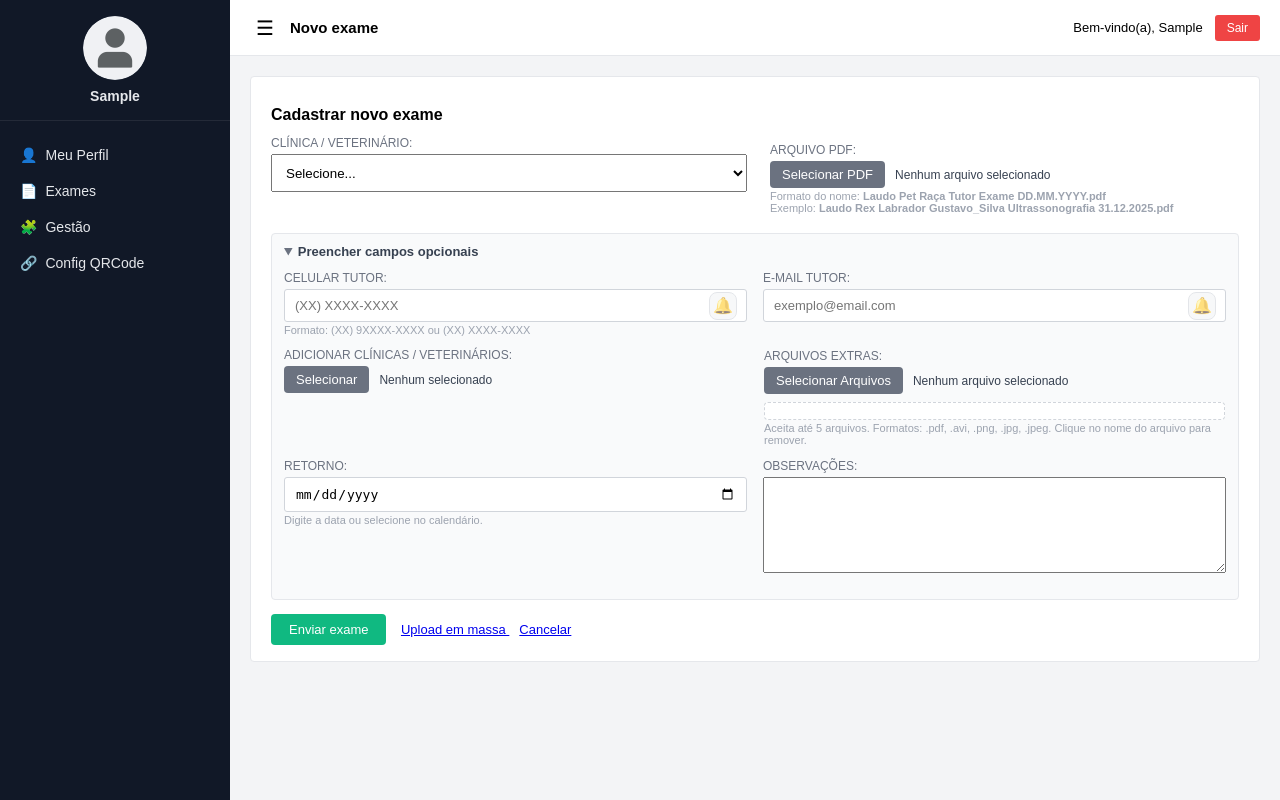
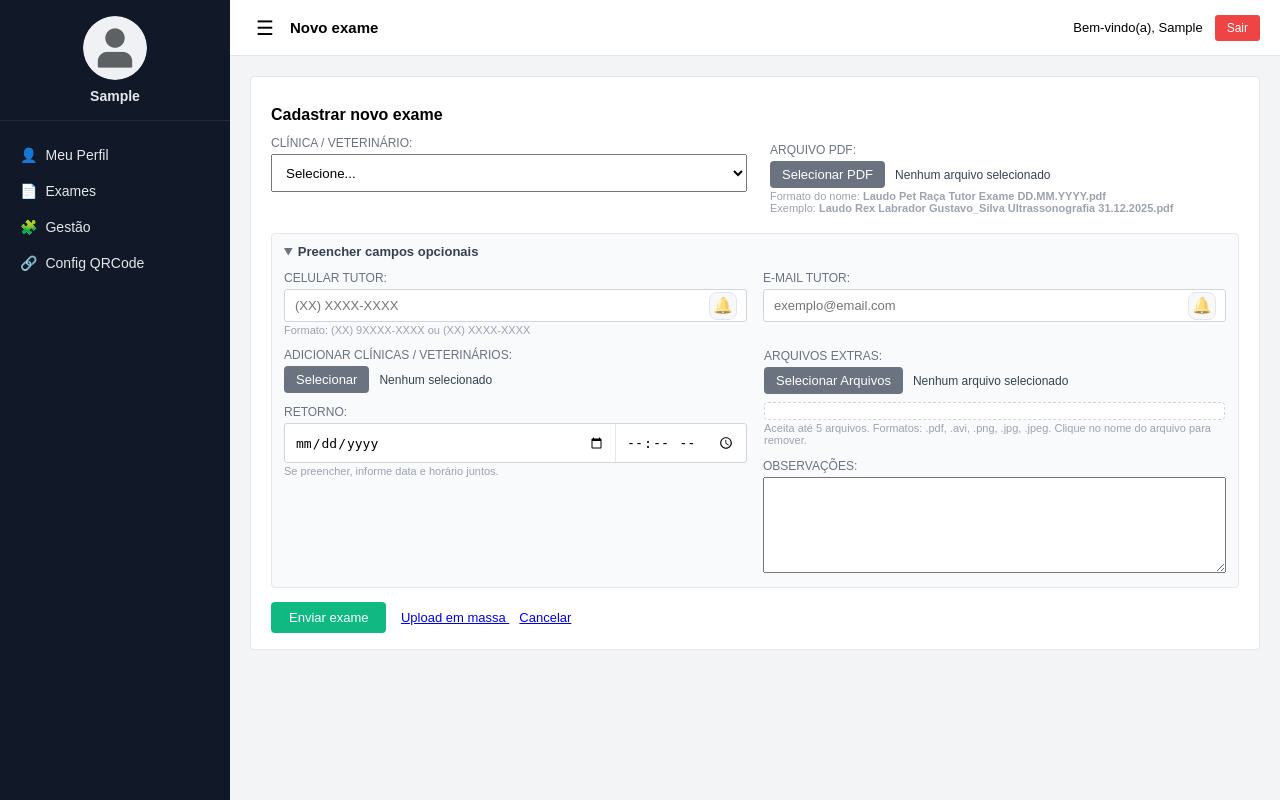
Before and after one commit to RicardoSerta/vet, a Django app: page /exames/novo/ in a window 1280 px wide, after a click on "Preencher campos opcionais". Run offline with Django 5.2, Linux system fonts and the light colour scheme; the visitor is signed in with stand-in values (Sample User, id 1); data comes from the database, SQL or seed files in the repository; some libraries are stand-ins or nearby versions.

Commit message:
Correções de estética e adição de horário no Retorno

```diff
--- a/accounts/forms.py
+++ b/accounts/forms.py
@@ -168,6 +168,22 @@ class ExamUploadForm(forms.Form):
         )
     )
 
+    retorno_horario = forms.TimeField(
+        label='Horário do retorno',
+        required=False,
+        input_formats=['%H:%M'],
+        error_messages={
+            "invalid": "Informe um horário válido."
+        },
+        widget=forms.TimeInput(
+            format='%H:%M',
+            attrs={
+                'type': 'time',
+                'step': '60',
+            }
+        )
+    )
+
     observations = forms.CharField(
         label='Observações',
         required=False,
@@ -227,7 +243,6 @@ class ExamUploadForm(forms.Form):
             ('Veterinários', vet_choices),
         ]
 
-        # Retorno não pode ser anterior a hoje
         self.fields['retorno_previsto'].widget.attrs['min'] = date.today().isoformat()
 
     def clean_clinic_or_vet(self):
@@ -258,6 +273,16 @@ class ExamUploadForm(forms.Form):
 
     def clean(self):
         cleaned_data = super().clean()
+
+        retorno_previsto = cleaned_data.get("retorno_previsto")
+        retorno_horario = cleaned_data.get("retorno_horario")
+
+        if retorno_horario and not retorno_previsto:
+            self.add_error("retorno_previsto", "Informe a data do retorno.")
+
+        if retorno_previsto and not retorno_horario:
+            self.add_error("retorno_horario", "Informe o horário do retorno.")
+
         pdf = cleaned_data.get("pdf_file")
 
         if not pdf:
--- a/accounts/models.py
+++ b/accounts/models.py
@@ -35,7 +35,8 @@ class Exam(models.Model):
 
     alerta_email = models.DateTimeField("Alerta Email", blank=True, null=True)
     alerta_zap = models.DateTimeField("Alerta Zap", blank=True, null=True)
-    retorno_previsto = models.DateField("Retorno previsto", blank=True, null=True)
+    retorno_previsto = models.DateField("Retorno", blank=True, null=True)
+    retorno_horario = models.TimeField("Horário do retorno", blank=True, null=True)
 
     additional_clinic_or_vet = models.JSONField(
         "Clínicas/Vets adicionais",
--- a/accounts/static/accounts/css/styles.css
+++ b/accounts/static/accounts/css/styles.css
@@ -72,6 +72,7 @@ input[type="text"]:focus,
 input[type="password"]:focus,
 input[type="email"]:focus,
 input[type="date"]:focus,
+input[type="time"]:focus,
 textarea:focus {
     outline: none;
     border-color: #00a676;
@@ -934,16 +935,18 @@ body.app-body {
   padding: 0;
 }
 
-.exam-return-observations-row {
-  margin-top: 4px;
+.optional-fields-columns {
+  display: grid;
+  grid-template-columns: repeat(2, minmax(0, 1fr));
+  gap: 16px;
+  margin-top: 6px;
   align-items: start;
 }
 
-.exam-return-group {
-  min-width: 0;
-}
-
-.exam-observations-group {
+.optional-fields-column {
+  display: flex;
+  flex-direction: column;
+  gap: 12px;
   min-width: 0;
 }
 
@@ -952,9 +955,61 @@ body.app-body {
   resize: vertical;
 }
 
+.return-datetime-wrap {
+  display: flex;
+  align-items: stretch;
+  width: 100%;
+  min-height: 38px;
+  border: 1px solid #d1d5db;
+  border-radius: 3px;
+  background: #ffffff;
+  overflow: hidden;
+}
+
+.return-datetime-wrap:focus-within {
+  border-color: #00a676;
+  box-shadow: 0 0 0 3px rgba(0, 166, 118, 0.15);
+}
+
+.return-date-part,
+.return-time-part {
+  display: flex;
+  align-items: center;
+  min-width: 0;
+}
+
+.return-date-part {
+  flex: 1 1 auto;
+}
+
+.return-time-part {
+  flex: 0 0 130px;
+}
+
+.return-divider {
+  width: 1px;
+  background: #e5e7eb;
+  flex: 0 0 1px;
+}
+
+.return-datetime-wrap input[type="date"],
+.return-datetime-wrap input[type="time"] {
+  border: none !important;
+  box-shadow: none !important;
+  outline: none;
+  width: 100%;
+  height: 38px;
+  padding: 8px 10px;
+  background: transparent;
+}
+
 @media (max-width: 920px) {
-  .exam-return-observations-row {
+  .optional-fields-columns {
     grid-template-columns: 1fr;
+  }
+
+  .return-time-part {
+    flex-basis: 120px;
   }
 }
 
--- a/accounts/views.py
+++ b/accounts/views.py
@@ -631,6 +631,7 @@ def exam_upload(request):
                 tutor_phone=cd['tutor_phone'],
                 tutor_email=cd['tutor_email'],
                 retorno_previsto=cd.get('retorno_previsto'),
+                retorno_horario=cd.get('retorno_horario'),
                 observations=cd['observations'],
                 pdf_file=cd['pdf_file'],
                 owner=request.user,
--- a/templates/accounts/exam_detail.html
+++ b/templates/accounts/exam_detail.html
@@ -15,9 +15,9 @@
     <p><strong>Tutor:</strong> {{ exam.tutor_name }}</p>
     <p><strong>Retorno:</strong>
         {% if exam.retorno_previsto %}
-            {{ exam.retorno_previsto|date:"d/m/Y" }}
+          {{ exam.retorno_previsto|date:"d/m/Y" }}{% if exam.retorno_horario %} às {{ exam.retorno_horario|time:"H:i" }}{% endif %}
         {% else %}
-            –
+          -
         {% endif %}
     </p>
 
--- a/templates/accounts/exam_upload.html
+++ b/templates/accounts/exam_upload.html
@@ -101,9 +101,10 @@
               </div>
             </div>
 
-            <div class="profile-form-row" style="margin-top: 6px;">
+            <div class="optional-fields-columns">
 
-              <!-- ESQUERDA: Adicionar clínicas/vets -->
+              <!-- COLUNA ESQUERDA -->
+              <div class="optional-fields-column">
                 <div class="profile-form-group">
                   <label for="{{ form.additional_clinic_or_vet.id_for_label }}">Adicionar Clínicas / Veterinários:</label>
 
@@ -124,7 +125,37 @@
                   </div>
                 </div>
 
-              <!-- DIREITA: Arquivos extras (mesmo conteúdo que você já tinha, só removi o grid-column inline) -->
+                <div class="profile-form-group exam-return-group">
+                  <label>Retorno:</label>
+
+                  <div class="return-datetime-wrap">
+                    <div class="return-date-part">
+                      {{ form.retorno_previsto }}
+                    </div>
+
+                    <div class="return-divider" aria-hidden="true"></div>
+
+                    <div class="return-time-part">
+                      {{ form.retorno_horario }}
+                    </div>
+                  </div>
+
+                  {% if form.retorno_previsto.errors %}
+                    <div class="field-error">{{ form.retorno_previsto.errors.0 }}</div>
+                  {% endif %}
+
+                  {% if form.retorno_horario.errors %}
+                    <div class="field-error">{{ form.retorno_horario.errors.0 }}</div>
+                  {% endif %}
+
+                  <div class="field-hint">
+                    Se preencher, informe data e horário juntos.
+                  </div>
+                </div>
+              </div>
+
+              <!-- COLUNA DIREITA -->
+              <div class="optional-fields-column">
                 <div id="extraFilesDropZone" class="profile-form-group file-drop-zone">
                   <label for="{{ form.extra_files.id_for_label }}">Arquivos Extras:</label>
 
@@ -140,33 +171,21 @@
                     <div class="field-error">{{ form.extra_files.errors.0 }}</div>
                   {% endif %}
 
-                <div class="field-hint">Aceita até 5 arquivos. Formatos: .pdf, .avi, .png, .jpg, .jpeg. Clique no nome do arquivo para remover.</div>
-              </div>
-
-            </div>
-
-            <div class="profile-form-row exam-return-observations-row">
-              <div class="profile-form-group exam-return-group">
-                <label for="{{ form.retorno_previsto.id_for_label }}">Retorno:</label>
-                {{ form.retorno_previsto }}
-
-                {% if form.retorno_previsto.errors %}
-                  <div class="field-error">{{ form.retorno_previsto.errors.0 }}</div>
-                {% endif %}
-
                   <div class="field-hint">
-                  Digite a data ou selecione no calendário.
+                    Aceita até 5 arquivos. Formatos: .pdf, .avi, .png, .jpg, .jpeg. Clique no nome do arquivo para remover.
                   </div>
                 </div>
 
                 <div class="profile-form-group exam-observations-group">
                   <label for="{{ form.observations.id_for_label }}">Observações:</label>
                   {{ form.observations }}
+
                   {% if form.observations.errors %}
                     <div class="field-error">{{ form.observations.errors.0 }}</div>
                   {% endif %}
                 </div>
               </div>
+
             </div>
         </details>
 
--- a/templates/accounts/exam_view.html
+++ b/templates/accounts/exam_view.html
@@ -74,7 +74,11 @@
         <div class="exam-view-item">
           <div class="exam-view-label">Retorno</div>
           <div class="exam-view-value">
-            {% if exam.retorno_previsto %}{{ exam.retorno_previsto|date:"d/m/Y" }}{% else %}–{% endif %}
+            {% if exam.retorno_previsto %}
+              {{ exam.retorno_previsto|date:"d/m/Y" }}{% if exam.retorno_horario %} às {{ exam.retorno_horario|time:"H:i" }}{% endif %}
+            {% else %}
+              -
+            {% endif %}
           </div>
         </div>
         <div class="exam-view-item">
--- a/templates/accounts/exams_list.html
+++ b/templates/accounts/exams_list.html
@@ -125,9 +125,9 @@
                             </td>
                             <td>
                                 {% if exam.retorno_previsto %}
-                                    {{ exam.retorno_previsto|date:"d/m/Y" }}
+                                  {{ exam.retorno_previsto|date:"d/m/Y" }}{% if exam.retorno_horario %} às {{ exam.retorno_horario|time:"H:i" }}{% endif %}
                                 {% else %}
-                                    –
+                                  -
                                 {% endif %}
                             </td>
 
```
Also changed, not shown: accounts/migrations/0016_exam_retorno_horario_alter_exam_retorno_previsto.py (added). Lines whose indentation alone changed are shown as unchanged.
